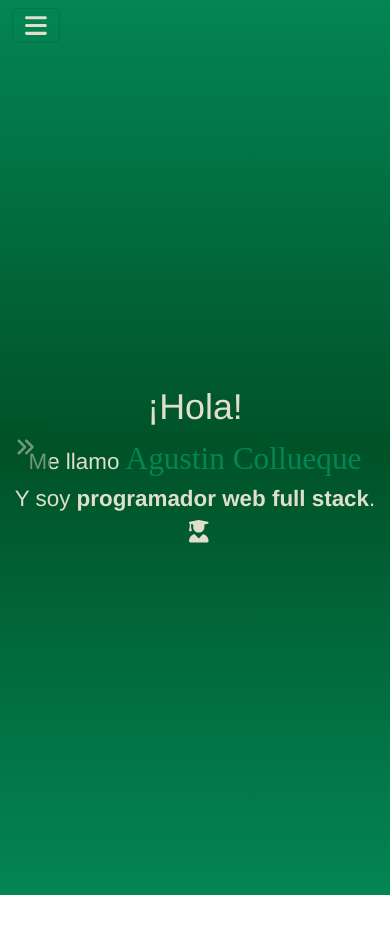
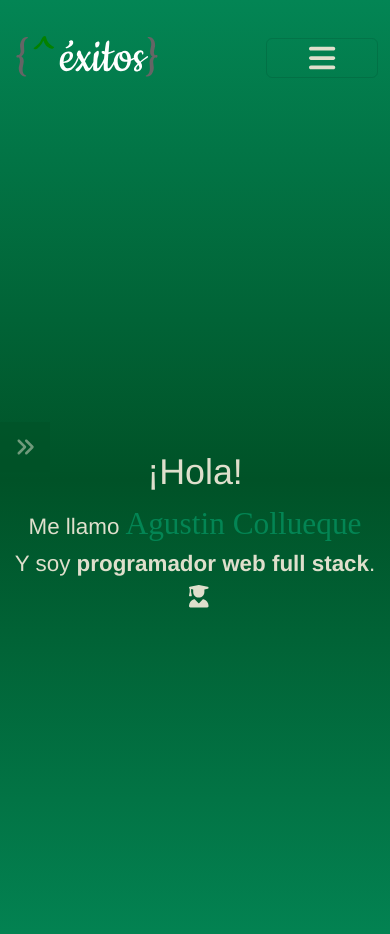
Before and after one commit to LicDeveloperJunior/Proyecto-ARGPROG, an Angular app in the folder Front End/Mi-Portfolio/: page /inicio in a window 390 px wide. Shown: the top 934 px of the page. Before the commit the page ends 895 px from the top, so only its background shows below. Built offline with nearby package versions, Linux system fonts and the light colour scheme; no server answers; a web font is replaced by a local one.

Commit message:
Se modifico el menu lateral para que contenga solo 4 menus y se modificarion estilos de fuente de los componentes. Tambien se modifico el componente de formacion para que contenga el componente trabajo

```diff
--- a/Front End/Mi-Portfolio/src/app/componentes/barra-lat-nav/barra-lat-nav.component.html
+++ b/Front End/Mi-Portfolio/src/app/componentes/barra-lat-nav/barra-lat-nav.component.html
@@ -1,7 +1,7 @@
 <aside id="mySidebar" class="sidebar">
   <a href="javascript:void(0)" class="closebtn" (click)="closeNav()"><fa-icon [icon]="close"></fa-icon></a>
   <div class="nav" id="aside">
-    <ul class="nav-tabs" id="listaBarraLat">
+    <ul class="nav-tabs">
       <li class="nav-item">
         <a class="nav-link" routerLink="/inicio" aria-current="page">Inicio</a>
       </li>
@@ -12,12 +12,9 @@
         <a class="nav-link" routerLink="/formacion" aria-current="page">Formación</a>
       </li>
       <li class="nav-item">
-        <a class="nav-link" routerLink="/trabajos" aria-current="page">Trabajos</a>
-      </li>
-      <li class="nav-item">
         <a class="nav-link" routerLink="/contacto" aria-current="page">Contacto</a>
       </li>
     </ul>
   </div>
 </aside>
-<a href="javascript:void(0)" class="openbtn" (click)="openNav()"><fa-icon [icon]="open"></fa-icon></a>
+<a href="javascript:void(0)" class="openbtn d-block" (click)="openNav()"><fa-icon [icon]="open"></fa-icon></a>
--- a/Front End/Mi-Portfolio/src/app/componentes/barra-lat-nav/barra-lat-nav.component.less
+++ b/Front End/Mi-Portfolio/src/app/componentes/barra-lat-nav/barra-lat-nav.component.less
@@ -7,12 +7,13 @@
   left: 0;
   background: linear-gradient(var(--colorDebil), var(--colorFuerte));
   overflow-x: hidden;
+  overflow-y: hidden;
   transition: 0.5s;
 
   .closebtn {
     display: none;
     position: absolute;
-    margin-top: 30%;
+    top: 110px;
     right: 25px;
     font-size: 30px;
     color: var(--textoPrimario);
@@ -24,23 +25,29 @@
 
   .nav {
     height: 100%;
-    align-content: center;
+    margin-top: 100px;
 
     .nav-tabs {
       border-bottom: none;
-      height: 40%;
+      align-self: center;
 
       .nav-item {
-        margin: 20% 0;
+        width: 200px;
+        height: 100px;
+
+        a {
+          text-decoration: none;
+          color: var(--textoPrimario);
+          font-family: sans-serif;
+          font-style: italic;
+          font-size: var(--textoGrande);
+          width: 100%;
+          height: 100%;
+          align-self: center;
+          display: flex;
+          align-items: center;
+        }
       }
-    }
-
-    a {
-      padding: 8px 8px 8px 32px;
-      text-decoration: none;
-      font-size: var(--tamanioTexto);
-      color: var(--textoPrimario);
-      display: block;
     }
   }
 }
@@ -65,12 +72,28 @@
 
 @media (min-width: 999px) {
   .sidebar {
-    width: 270px!important;
+    width: 300px !important;
   }
 }
 
 @media (max-width:999px) {
-  .openbtn, .closebtn {
-    display: block!important;
+
+  .openbtn,
+  .closebtn {
+    display: block !important;
+  }
+
+  .sidebar .nav .nav-tabs .nav-item {
+    a {
+      font-size: var(--textoMediano);
+    }
   }
 }
+
+@media (max-width: 699px) {
+  .sidebar .nav .nav-tabs .nav-item {
+    a {
+      font-size: var(--textoChico);
+    }
+  }
+}
--- a/Front End/Mi-Portfolio/src/app/componentes/barra-sup-nav/barra-sup-nav.component.html
+++ b/Front End/Mi-Portfolio/src/app/componentes/barra-sup-nav/barra-sup-nav.component.html
@@ -1,44 +1,53 @@
-<nav class="navbar navbar-expand-md">
+<nav class="navbar navbar-expand-lg">
   <div class="container-fluid">
-    <a class="navbar-brand d-sm-block d-none" href="javascript:void(0)">Argentina Programa</a>
+    <div class="container-navbar-brand">
+      <a class="navbar-brand" href="javascript:void(0)"><img src="assets\brand.svg" alt="logo" width="150px"
+          height="100px"></a>
+    </div>
     <button class="navbar-toggler" type="button" data-bs-toggle="collapse" data-bs-target="#collapsibleNavbar">
-      <span class="navbar-toggler-icon"><fa-icon [icon]="menu"></fa-icon></span>
+      <span class="navbar-toggler-icon nav-icon">
+        <fa-icon [icon]="menu"></fa-icon>
+      </span>
     </button>
-    <div class="collapse navbar-collapse justify-content-end flex-wrap" id="collapsibleNavbar">
-      <ul class="navbar-nav">
+    <div class="collapse navbar-collapse flex-wrap" id="collapsibleNavbar">
+      <ul class="navbar-nav flex-wrap">
         <li class="nav-item">
-          <a class="nav-link" href="#">
+          <a class="nav-link nav-icon" href="#">
             <fa-icon [icon]="face"></fa-icon>
           </a>
         </li>
         <li class="nav-item">
-          <a class="nav-link" href="#">
+          <a class="nav-link nav-icon" href="#">
             <fa-icon [icon]="insta"></fa-icon>
           </a>
         </li>
         <li class="nav-item">
-          <a class="nav-link" href="#">
+          <a class="nav-link nav-icon" href="#">
             <fa-icon [icon]="link"></fa-icon>
           </a>
         </li>
         <li class="nav-item">
-          <a class="nav-link" href="#">
+          <a class="nav-link nav-icon" href="#">
             <fa-icon [icon]="git"></fa-icon>
           </a>
         </li>
-        <li class="nav-item">
+        <li class="nav-item nav-icon">
           <a class="nav-link" href="#">
             <fa-icon [icon]="what"></fa-icon>
           </a>
         </li>
       </ul>
       <div class="botones d-flex">
-        <button (click)="cambiarTema()" class="mx-2 btn">
+        <button (click)="cambiarTema()" class="btn">
           <fa-icon [icon]="dark" *ngIf="temaActual === 'default'"></fa-icon>
           <fa-icon [icon]="light" *ngIf="temaActual === 'dark'"></fa-icon>
         </button>
-        <button type="button" class="btn mx-2" *ngIf="this.usuario"> <fa-icon [icon]="user"></fa-icon> </button>
-        <button type="button" class="btn mx-2" *ngIf="this.usuario === null"> <fa-icon [icon]="login"></fa-icon> </button>
+        <button type="button" *ngIf="isLogin()">
+          <fa-icon [icon]="user"></fa-icon>
+        </button>
+        <button type="button" *ngIf="!isLogin()">
+          <fa-icon [icon]="login"></fa-icon>
+        </button>
       </div>
     </div>
   </div>
--- a/Front End/Mi-Portfolio/src/app/componentes/barra-sup-nav/barra-sup-nav.component.less
+++ b/Front End/Mi-Portfolio/src/app/componentes/barra-sup-nav/barra-sup-nav.component.less
@@ -1,64 +1,42 @@
 .navbar {
-  height: 10%;
   z-index: 10;
 
   .container-fluid {
-    .navbar-brand {
-      font-family: 'Roboto', sans-serif;
-      font-size: var(--tamanioTitulo);
+    fa-icon {
+      font-size: 1.5em;
       color: var(--textoPrimario);
+      margin: 0 1em;
+      &:hover {
+        font-size: 1.6em;
+      }
     }
 
-    .navbar-toggler{
-
-
+    .navbar-toggler {
       .navbar-toggler-icon {
         background-image: none;
-      font-size: 25px;
         display: inline;
-    }}
-
-    .nav-item {
-      margin-right: 35px;
+      }
     }
 
     .navbar-collapse {
-      .navbar-nav {
-        .nav-item {
-          .nav-link {
-            fa-icon {
-              color: var(--textoPrimario);
-              font-size: 20px;
-            }
-
-            fa-icon:hover {
-              color: white;
-            }
+      justify-content: flex-end;
     }
   }
 }
 
-      .botones {
-        .btn:hover {
-          color: white;
-        }
 
-        button {
-          color: var(--textoPrimario);
-        }
-      }
-    }
-  }
-}
-
-@media (max-width: 768px) {
+@media (max-width: 999px) {
   .show {
     display: flex;
   }
 
+  .container-fluid {
     .navbar-collapse {
+      padding: 0 30px;
+
       .navbar-nav {
         flex-direction: row;
       }
     }
   }
+}
--- a/Front End/Mi-Portfolio/src/app/componentes/barra-sup-nav/barra-sup-nav.component.ts
+++ b/Front End/Mi-Portfolio/src/app/componentes/barra-sup-nav/barra-sup-nav.component.ts
@@ -57,4 +57,8 @@ export class BarraSupNavComponent implements OnInit {
       }
     })
   }
+
+  isLogin():boolean {
+    return false;
+  }
 }
--- a/Front End/Mi-Portfolio/src/app/componentes/formacion/formacion.component.html
+++ b/Front End/Mi-Portfolio/src/app/componentes/formacion/formacion.component.html
@@ -15,3 +15,4 @@
     </div>
   </div>
 </section>
+<app-trabajos></app-trabajos>
```
Also changed, not shown: Front End/Mi-Portfolio/src/assets/brand.svg (added). Lines whose indentation alone changed are shown as unchanged.
